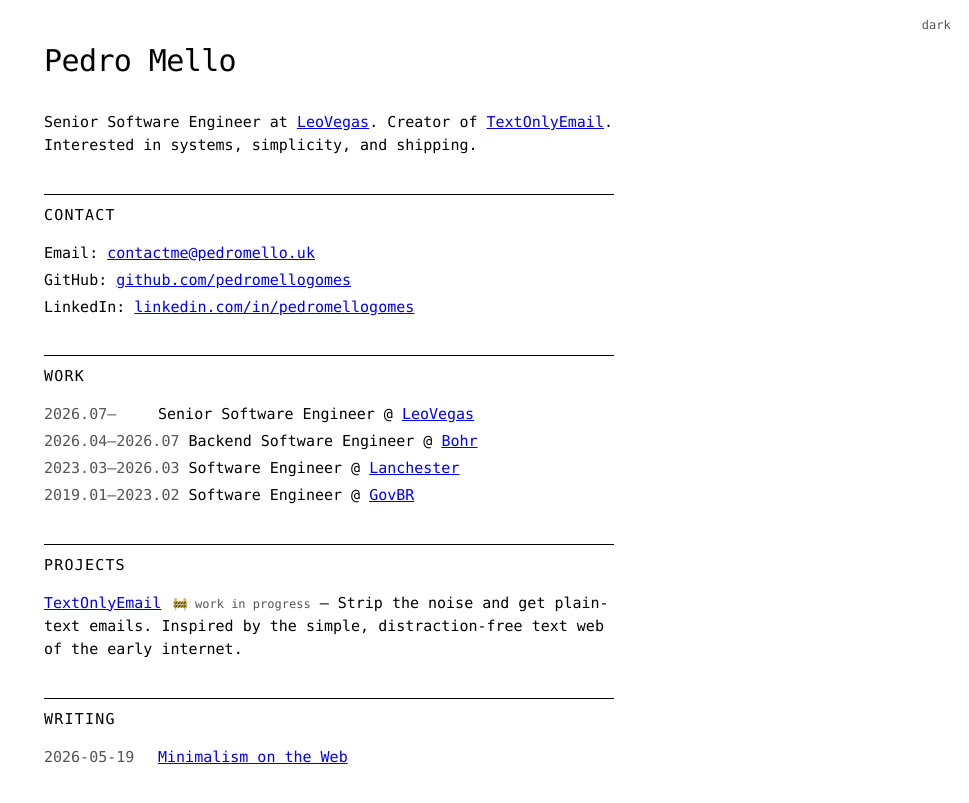
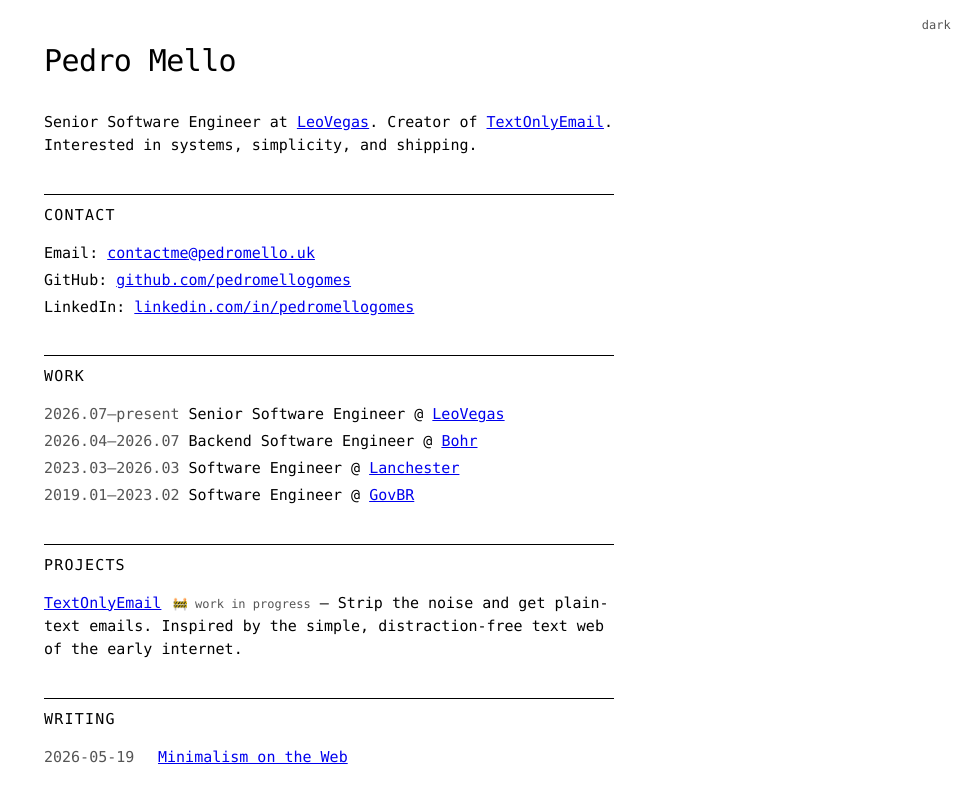
Before and after one commit to pedromellogomes/pedromellogomes.github.io, a Jekyll site: the page built from index.markdown, in a window 1280 px wide. Shown: the top 803 px of the page, without its empty margins (311-1280 px from the left). Built offline with Jekyll 4.4.1, drawn with Linux system fonts in a browser that asks for light colours; part of the change alters nothing that is shown.

```diff
--- a/_config.yml
+++ b/_config.yml
@@ -1,8 +1,8 @@
 title: Pedro Mello
 description: >-
-  Personal site of Pedro Mello.
+  My personal site.
 baseurl: ""
-url: "https://www.pedromello.uk"
+url: "https://pedromello.uk"
 
 author_name: Pedro Mello
 email: contactme@pedromello.uk
--- a/_data/work.yml
+++ b/_data/work.yml
@@ -5,7 +5,7 @@
 - role: "Senior Software Engineer"
   company: "LeoVegas"
   start: "2026.07"
-  end: ""
+  end: "present"
   url: "https://www.leovegasgroup.com/"
   note: ""
 
```
